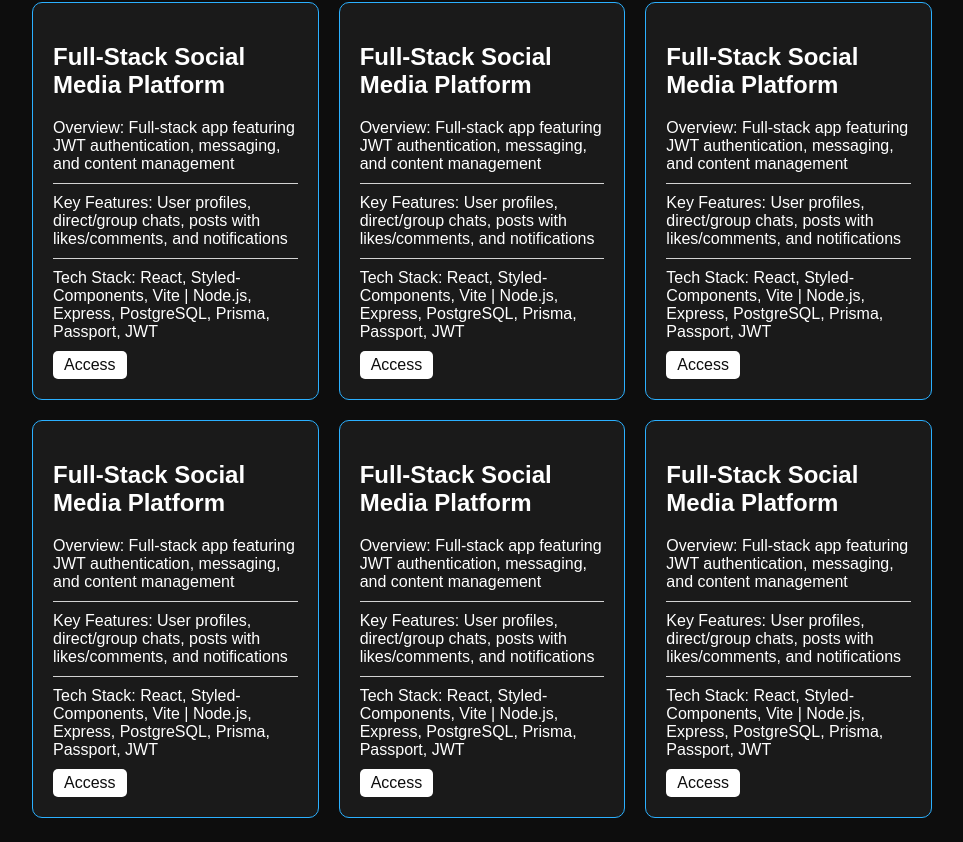
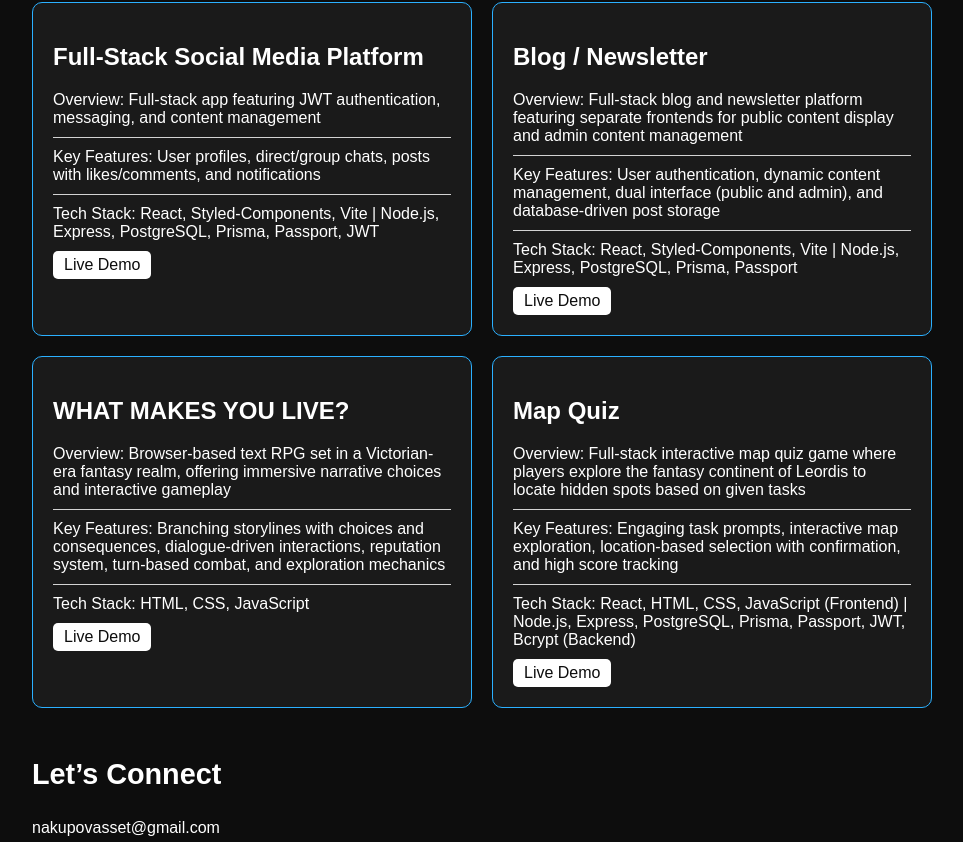
Before and after one commit to asseternity/personal-website, a React (Vite) app: page / in a window 1280 px wide. Shown: the part 531-1373 px from the top of the page, without its empty margins (158-1121 px from the left). Built offline with nearby package versions, Linux system fonts and the light colour scheme.

Commit message:
feat: update projects, update language throughout

```diff
--- a/src/App.jsx
+++ b/src/App.jsx
@@ -2,7 +2,10 @@ import { useState } from 'react';
 import portrait from '/portrait.jpg';
 import logo_gh from '/github-svgrepo-com.svg';
 import logo_li from '/linkedin-svgrepo-com.svg';
-import ProjectCard from './components/template_project';
+import Project1 from './components/project1';
+import Project2 from './components/project2';
+import Project3 from './components/project3';
+import Project4 from './components/project4';
 
 export default function App() {
   const [someState, setSomeState] = useState('');
@@ -18,9 +21,9 @@ export default function App() {
             ORM). IELTS 8.5.
           </p>
           <p>
-            After a successful 7+ year career as a Senior Legal Associate at a
-            top 10 global law firm, I transitioned into tech, applying my
-            analytical, project management, and problem-solving skills to
+            After 7+ years as a Senior Legal Associate at a top 10 global law
+            firm, I transitioned into tech, bringing my analytical mindset,
+            problem-solving ability, and project management experience to
             full-stack development.
           </p>
           <button>
@@ -38,29 +41,23 @@ export default function App() {
         <h3>Projects</h3>
         <div className="projects_cards">
           <div className="projects_card">
-            <ProjectCard />
+            <Project1 />
           </div>
           <div className="projects_card">
-            <ProjectCard />
+            <Project2 />
           </div>
           <div className="projects_card">
-            <ProjectCard />
+            <Project3 />
           </div>
           <div className="projects_card">
-            <ProjectCard />
-          </div>
-          <div className="projects_card">
-            <ProjectCard />
-          </div>
-          <div className="projects_card">
-            <ProjectCard />
+            <Project4 />
           </div>
         </div>
       </div>
       <div className="bottom">
-        <h3>Get in touch</h3>
-        <p>email</p>
-        <p>location</p>
+        <h3>Let’s Connect</h3>
+        <p>nakupovasset@gmail.com</p>
+        <p>Tbilisi, Georgia</p>
         <button>
           <img src={logo_gh} />
         </button>
--- a/src/components/template_project.jsx
+++ b/src/components/project1.jsx
@@ -1,4 +1,4 @@
-export default function ProjectCard() {
+export default function ProjectCard1() {
   return (
     <div className="card_container">
       <h2>Full-Stack Social Media Platform</h2>
@@ -16,7 +16,7 @@ export default function ProjectCard() {
           PostgreSQL, Prisma, Passport, JWT
         </div>
       </div>
-      <button>Access</button>
+      <button>Live Demo</button>
     </div>
   );
 }
--- /dev/null
+++ b/src/components/project2.jsx
@@ -0,0 +1,22 @@
+export default function ProjectCard2() {
+  return (
+    <div className="card_container">
+      <h2>Blog / Newsletter</h2>
+      <div className="card_inner">
+        <div className="card_para">
+          Overview: Full-stack blog and newsletter platform featuring separate
+          frontends for public content display and admin content management
+        </div>
+        <div className="card_para">
+          Key Features: User authentication, dynamic content management, dual
+          interface (public and admin), and database-driven post storage
+        </div>
+        <div className="card_para">
+          Tech Stack: React, Styled-Components, Vite | Node.js, Express,
+          PostgreSQL, Prisma, Passport
+        </div>
+      </div>
+      <button>Live Demo</button>
+    </div>
+  );
+}
--- /dev/null
+++ b/src/components/project3.jsx
@@ -0,0 +1,20 @@
+export default function ProjectCard3() {
+  return (
+    <div className="card_container">
+      <h2>WHAT MAKES YOU LIVE?</h2>
+      <div className="card_inner">
+        <div className="card_para">
+          Overview: Browser-based text RPG set in a Victorian-era fantasy realm,
+          offering immersive narrative choices and interactive gameplay
+        </div>
+        <div className="card_para">
+          Key Features: Branching storylines with choices and consequences,
+          dialogue-driven interactions, reputation system, turn-based combat,
+          and exploration mechanics
+        </div>
+        <div className="card_para">Tech Stack: HTML, CSS, JavaScript</div>
+      </div>
+      <button>Live Demo</button>
+    </div>
+  );
+}
--- /dev/null
+++ b/src/components/project4.jsx
@@ -0,0 +1,23 @@
+export default function ProjectCard4() {
+  return (
+    <div className="card_container">
+      <h2>Map Quiz</h2>
+      <div className="card_inner">
+        <div className="card_para">
+          Overview: Full-stack interactive map quiz game where players explore
+          the fantasy continent of Leordis to locate hidden spots based on given
+          tasks
+        </div>
+        <div className="card_para">
+          Key Features: Engaging task prompts, interactive map exploration,
+          location-based selection with confirmation, and high score tracking
+        </div>
+        <div className="card_para">
+          Tech Stack: React, HTML, CSS, JavaScript (Frontend) | Node.js,
+          Express, PostgreSQL, Prisma, Passport, JWT, Bcrypt (Backend)
+        </div>
+      </div>
+      <button>Live Demo</button>
+    </div>
+  );
+}
--- a/src/index.css
+++ b/src/index.css
@@ -82,7 +82,7 @@ button img {
 
 .projects_cards {
   display: grid;
-  grid-template-columns: repeat(auto-fit, minmax(250px, 1fr));
+  grid-template-columns: repeat(auto-fit, minmax(350px, 1fr));
   gap: 20px;
   margin-top: 20px;
 }
```
